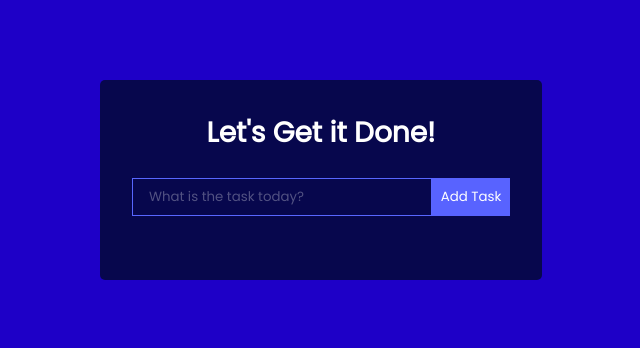
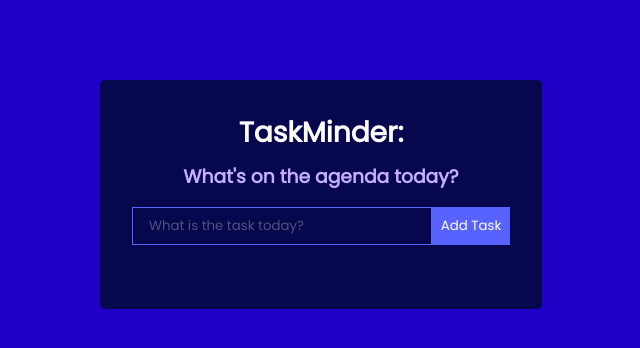
Before and after one commit to ekh001/To-Do-List, a React (Vite) app: page / in a window 1280 px wide. Shown: the top 348 px of the page, without its empty margins (319-959 px from the left). Built offline with nearby package versions, Linux system fonts and the light colour scheme.

Commit message:
edited title

```diff
--- a/src/App.css
+++ b/src/App.css
@@ -22,6 +22,10 @@ h1 {
   color: #fff;
   margin-bottom: 0.5rem;
   font-size: 1.75rem;
+}
+
+h3 {
+  color:#c5aeff
 }
 
 .TodoWrapper {
--- a/src/components/EditToDoForm.tsx
+++ b/src/components/EditToDoForm.tsx
@@ -1,4 +1,4 @@
-import React, { useState, useEffect } from 'react';
+import React, { useState } from 'react';
 
 interface Task {
   id: string;
--- a/src/components/ToDoWrapper.tsx
+++ b/src/components/ToDoWrapper.tsx
@@ -1,4 +1,4 @@
-import { useState, useEffect } from "react";
+import { useState } from "react";
 
 import ToDoForm from "./ToDoForm";
 import { v4 as uuidv4 } from 'uuid';
@@ -35,23 +35,26 @@ const ToDoWrapper = () => {
   };
 
   const editToDo = (id: TodoId) => {
-    setEditingTaskId(id); // Set the 'id' of the task being edited
+    setEditingTaskId(id);
   };
 
   const editTask = (id: string, newTask: string) => {
     setTodos(todos => todos.map(todo => todo.id === id ? { ...todo, task: newTask } : todo));
-    setEditingTaskId(null); // Reset the editing task ID after submitting the form
+    setEditingTaskId(null);
   };
 
   const cancelEdit = () => {
-    setEditingTaskId(null); // Reset the editing task ID when canceling the form
+    setEditingTaskId(null);
   };
 
   return (
     <div className="TodoWrapper">
       <h1>
-        Let's Get it Done!
+        TaskMinder:
       </h1>
+      <h3>
+        What's on the agenda today?
+      </h3>
       <ToDoForm addTodo={addTodo} editToDo={editToDo} />
       {todos.map((todo) => (
         editingTaskId === todo.id ? (
```
